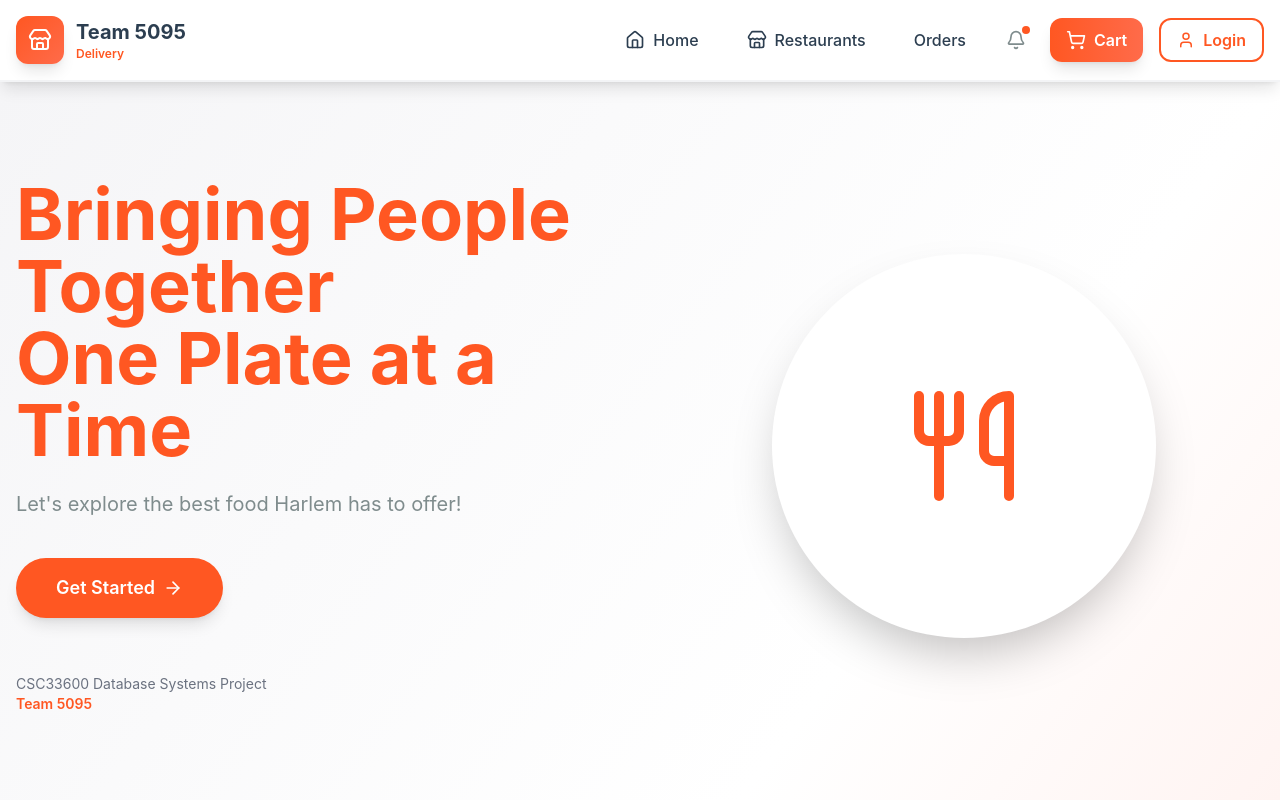
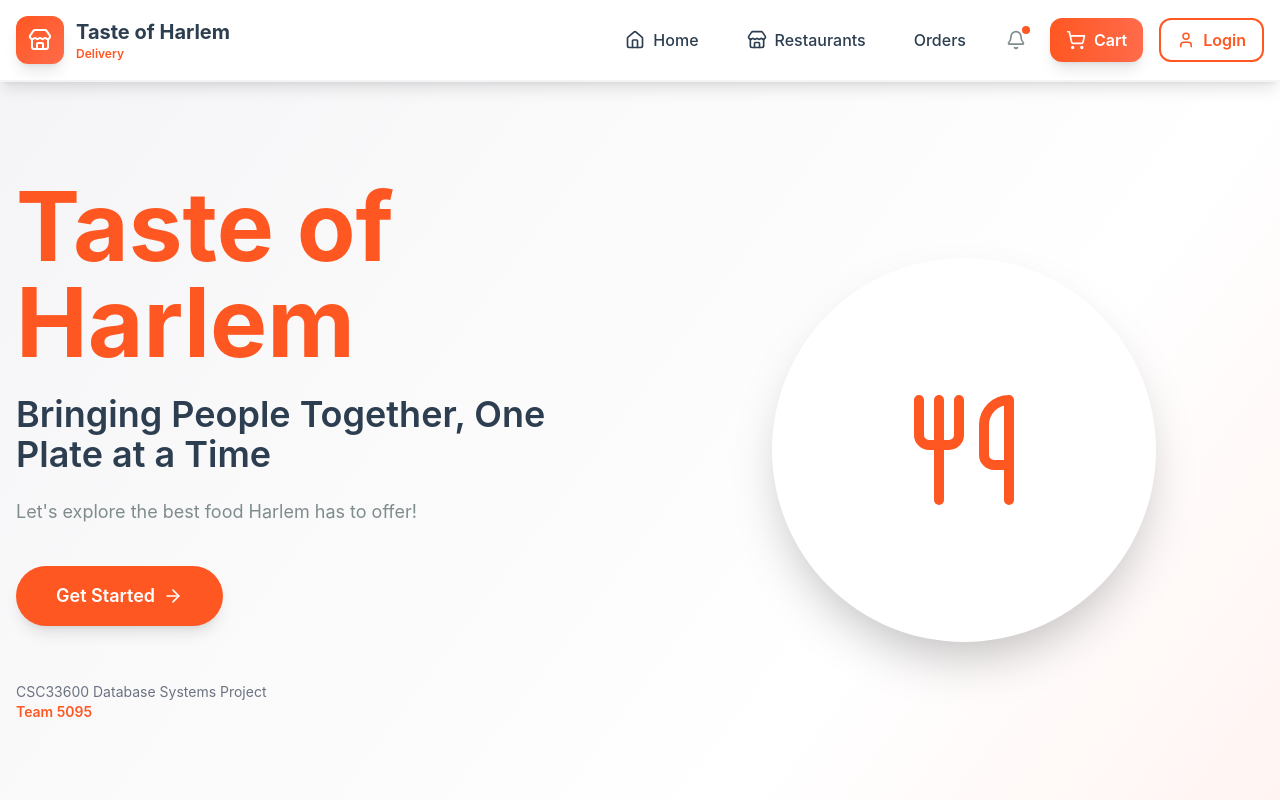
Before and after one commit to datasheng/csc336-teamproject-repo-5095, a Next.js app in the folder frontend/: page / in a window 1280 px wide. Shown: the top 800 px of the page. Built offline with nearby package versions, Linux system fonts and the light colour scheme.

Commit message:
Updated landing page tagline

```diff
--- a/frontend/app/page.tsx
+++ b/frontend/app/page.tsx
@@ -9,13 +9,15 @@ export default function Home() {
         <div className="grid grid-cols-1 md:grid-cols-2 gap-12 items-center">
           {/* Left Content */}
           <div className="text-left space-y-6">
-            <h1 className="text-5xl md:text-6xl lg:text-7xl font-bold leading-tight">
-              <span className="text-[#FF5722]">Bringing People Together</span>
-              <br />
-              <span className="text-[#FF5722]">One Plate at a Time</span>
+            <h1 className="text-5xl md:text-6xl lg:text-8xl font-bold leading-tight">
+              <span className="text-[#FF5722]">Taste of Harlem</span>
             </h1>
 
-            <p className="text-lg md:text-xl text-[#7F8C8D] max-w-md">
+            <h2 className="text-2xl md:text-3xl lg:text-4xl font-semibold text-[#2C3E50] max-w-xl leading-snug mt-6">
+              Bringing People Together, One Plate at a Time
+            </h2>
+
+            <p className="text-base md:text-lg text-[#7F8C8D] max-w-md mt-4">
               Let's explore the best food Harlem has to offer!
             </p>
 
--- a/frontend/components/layout/Navbar.tsx
+++ b/frontend/components/layout/Navbar.tsx
@@ -18,7 +18,7 @@ export default function Navbar() {
               <Store size={24} className="text-white" />
             </div>
             <div className="hidden md:block">
-              <div className="text-xl font-bold text-[#2C3E50]">Team 5095</div>
+              <div className="text-xl font-bold text-[#2C3E50]">Taste of Harlem</div>
               <div className="text-xs text-[#FF5722] font-semibold">Delivery</div>
             </div>
           </Link>
```
